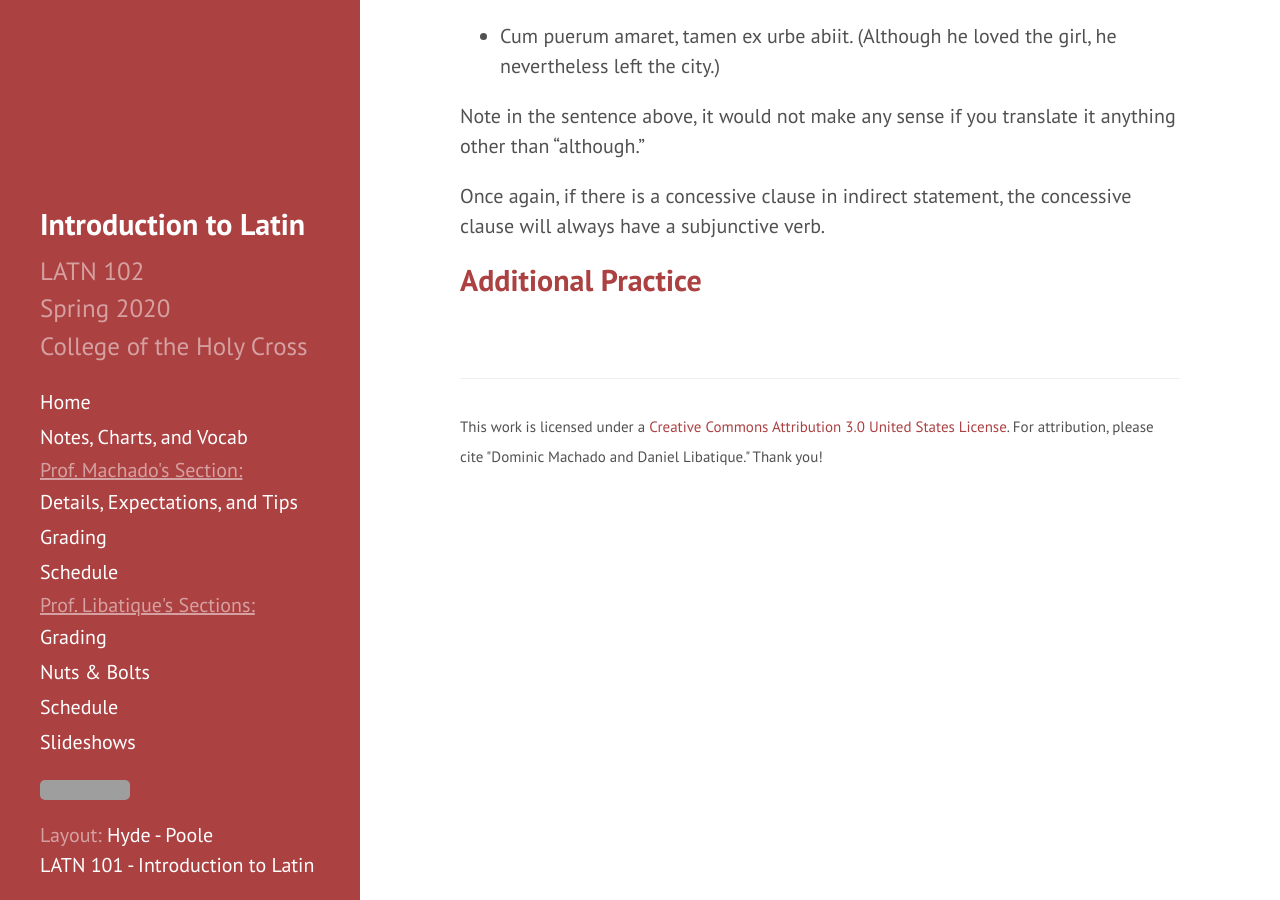
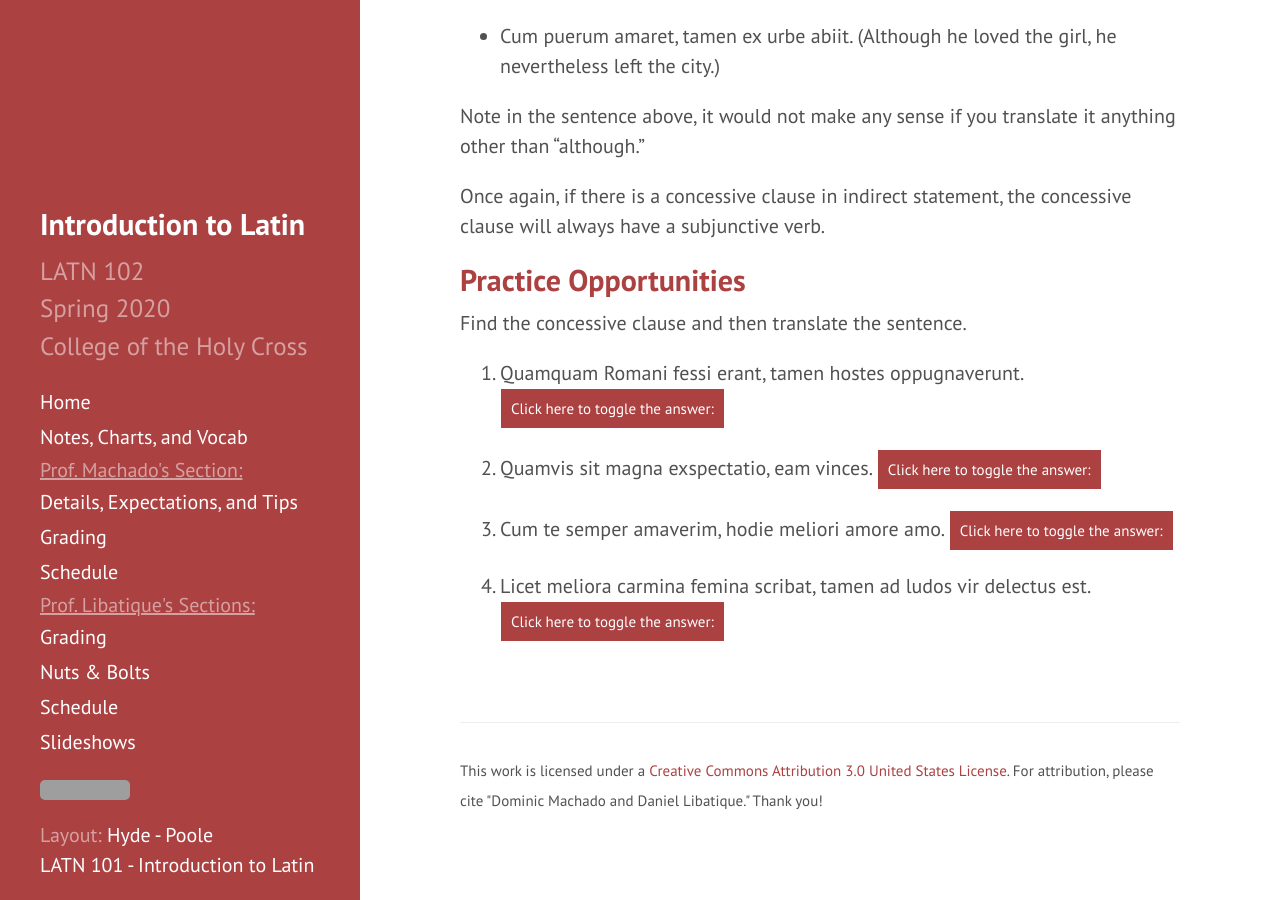
Before and after one commit to DLibatique/LATN102-S20, a Jekyll site: the page built from notes/13-concessive-clauses.md, in a window 1280 px wide and 900 px high, scrolled down 1041 px. Built offline with Jekyll 4.4.1, drawn with Linux system fonts in a browser that asks for light colours; grey boxes are pictures that could not be loaded.

Commit message:
added practice opps for concessive clauses

```diff
--- a/notes/13-concessive-clauses.md
+++ b/notes/13-concessive-clauses.md
@@ -34,4 +34,18 @@
 
 Once again, if there is a concessive clause in indirect statement, the concessive clause will always have a subjunctive verb.
 
-## Additional Practice
+## Practice Opportunities
+
+Find the concessive clause and then translate the sentence.
+
+1. Quamquam Romani fessi erant, tamen hostes oppugnaverunt.
+<button onclick="toggleDisplay('prac1')">Click here to toggle the answer:</button> <span style="display: none;" id="prac1">"quamquam Romani fessi erant; Although the Romans were tired, they nevertheless attacked the enemies."</span>
+
+2. Quamvis sit magna exspectatio, eam vinces.
+<button onclick="toggleDisplay('prac2')">Click here to toggle the answer:</button> <span style="display: none;" id="prac2">"quamvis sit magna exspectatio; Although the expectation is great, you will surpass (lit. conquer) it."</span>
+
+3. Cum te semper amaverim, hodie meliori amore amo.
+<button onclick="toggleDisplay('prac3')">Click here to toggle the answer:</button> <span style="display: none;" id="prac3">"cum te semper amaverim; Although I have always loved you, today I love you today with a greater love."</span>
+
+4. Licet meliora carmina femina scribat, tamen ad ludos vir delectus est.
+<button onclick="toggleDisplay('prac4')">Click here to toggle the answer:</button> <span style="display: none;" id="prac4">"Licet meliora carmina femina scribat; Although the woman writes better poetry, a man was chosen for the games."</span>
```
